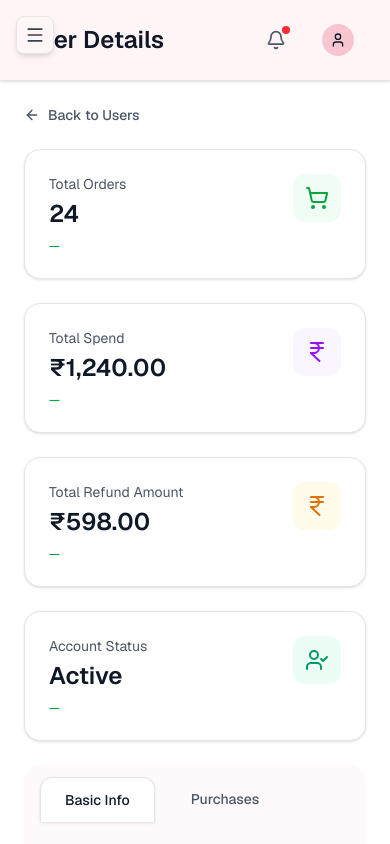
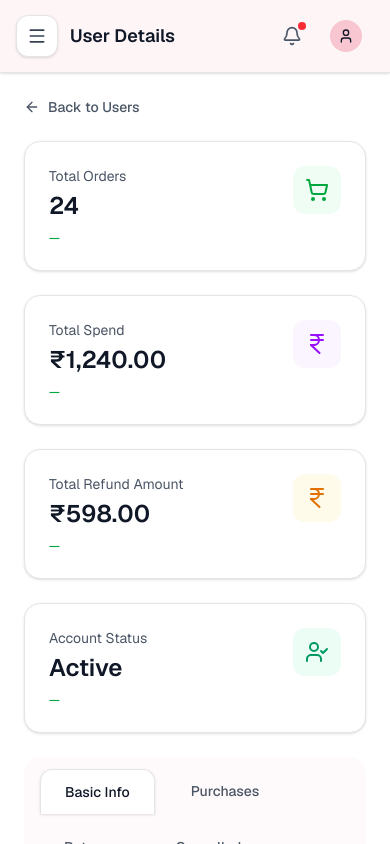
Before and after one commit to ZoyaAnsari19/true-beauty-admin-panel, a Next.js app: page /users/1 in a window 390 px wide. Built offline with nearby package versions, Linux system fonts and the light colour scheme.

Commit message:
Add Sidebar context integration: wrap SideBar and TopBar components with SidebarProvider for improved state management, and refactor sidebar toggle functionality to utilize context. Update layout structure for better organization.

```diff
--- a/app/layout.tsx
+++ b/app/layout.tsx
@@ -6,6 +6,7 @@ import { Geist, Geist_Mono } from "next/font/google";
 import "./globals.css";
 import SideBar from "@/components/SideBar";
 import TopBar from "@/components/TopBar";
+import { SidebarProvider } from "@/lib/sidebar-context";
 import { UsersProvider } from "@/lib/users-context";
 import { ProductsProvider } from "@/lib/products-context";
 
@@ -64,6 +65,7 @@ export default function RootLayout({
       >
         <UsersProvider>
         <ProductsProvider>
+        <SidebarProvider>
         <div className="flex h-screen bg-[#fef5f7]">
           <SideBar />
           <div className="flex-1 flex flex-col md:ml-64 overflow-hidden">
@@ -73,6 +75,7 @@ export default function RootLayout({
             </main>
           </div>
         </div>
+        </SidebarProvider>
         </ProductsProvider>
         </UsersProvider>
       </body>
--- a/components/SideBar.tsx
+++ b/components/SideBar.tsx
@@ -13,11 +13,11 @@ import {
   Palette,
   Boxes,
   Settings,
-  Menu,
   X,
 } from "lucide-react";
 import Link from "next/link";
 import { usePathname } from "next/navigation";
+import { useSidebar } from "@/lib/sidebar-context";
 
 interface MenuItem {
   label: string;
@@ -40,7 +40,7 @@ const menuItems: MenuItem[] = [
 ];
 
 export default function SideBar() {
-  const [isOpen, setIsOpen] = useState(false);
+  const { isOpen, setOpen } = useSidebar();
   const [isMobile, setIsMobile] = useState(false);
   const pathname = usePathname();
 
@@ -48,18 +48,18 @@ export default function SideBar() {
     const checkMobile = () => {
       setIsMobile(window.innerWidth < 768);
       if (window.innerWidth >= 768) {
-        setIsOpen(true);
+        setOpen(true);
       } else {
-        setIsOpen(false);
+        setOpen(false);
       }
     };
 
     checkMobile();
     window.addEventListener("resize", checkMobile);
     return () => window.removeEventListener("resize", checkMobile);
-  }, []);
+  }, [setOpen]);
 
-  const toggleSidebar = () => setIsOpen(!isOpen);
+  const toggleSidebar = () => setOpen(!isOpen);
 
   return (
     <>
@@ -67,7 +67,7 @@ export default function SideBar() {
       {isMobile && isOpen && (
         <div
           className="fixed inset-0 bg-black/20 z-40 md:hidden"
-          onClick={() => setIsOpen(false)}
+          onClick={() => setOpen(false)}
         />
       )}
 
@@ -88,6 +88,7 @@ export default function SideBar() {
             <button
               onClick={toggleSidebar}
               className="md:hidden p-2 rounded-lg hover:bg-[#f8c6d0] transition-colors"
+              aria-label="Close menu"
             >
               <X className="w-5 h-5 text-gray-600" />
             </button>
@@ -105,7 +106,7 @@ export default function SideBar() {
                 <Link
                   key={item.href}
                   href={item.href}
-                  onClick={() => isMobile && setIsOpen(false)}
+                  onClick={() => isMobile && setOpen(false)}
                   className={`
                     flex items-center gap-3 px-4 py-3 rounded-xl
                     transition-all duration-200
@@ -127,15 +128,6 @@ export default function SideBar() {
         </div>
       </aside>
 
-      {/* Mobile menu button */}
-      {isMobile && (
-        <button
-          onClick={toggleSidebar}
-          className="fixed top-4 left-4 z-50 p-2 bg-[#fef5f7] rounded-lg shadow-md border border-gray-200 md:hidden hover:bg-[#f8c6d0] transition-colors"
-        >
-          <Menu className="w-5 h-5 text-gray-700" />
-        </button>
-      )}
     </>
   );
 }
--- a/components/TopBar.tsx
+++ b/components/TopBar.tsx
@@ -1,7 +1,8 @@
 "use client";
 
 import React, { useState } from "react";
-import { Search, Bell, User, ChevronDown } from "lucide-react";
+import { Search, Bell, User, ChevronDown, Menu } from "lucide-react";
+import { useSidebar } from "@/lib/sidebar-context";
 
 interface TopBarProps {
   pageTitle?: string;
@@ -10,17 +11,28 @@ interface TopBarProps {
 export default function TopBar({ pageTitle = "Dashboard" }: TopBarProps) {
   const [showProfileMenu, setShowProfileMenu] = useState(false);
   const [showNotifications, setShowNotifications] = useState(false);
+  const { toggle: toggleSidebar } = useSidebar();
 
   return (
     <header className="sticky top-0 z-30 bg-[#fef5f7] border-b border-gray-200 shadow-sm">
-      <div className="flex items-center justify-between px-6 py-4">
-        {/* Page Title */}
-        <div>
-          <h1 className="text-2xl font-semibold text-gray-900">{pageTitle}</h1>
+      <div className="flex items-center justify-between gap-3 px-4 py-3 md:px-6 md:py-4">
+        {/* Left: Hamburger (mobile) + Title */}
+        <div className="flex min-w-0 flex-1 items-center gap-3">
+          <button
+            type="button"
+            onClick={toggleSidebar}
+            className="shrink-0 rounded-xl border border-gray-200 bg-white p-2.5 shadow-sm hover:bg-[#f8c6d0] transition-colors md:hidden"
+            aria-label="Open menu"
+          >
+            <Menu className="h-5 w-5 text-gray-700" />
+          </button>
+          <h1 className="truncate text-lg font-semibold text-gray-900 md:text-2xl" title={pageTitle}>
+            {pageTitle}
+          </h1>
         </div>
 
         {/* Right side: Search, Notifications, Profile */}
-        <div className="flex items-center gap-4">
+        <div className="flex shrink-0 items-center gap-2 md:gap-4">
           {/* Search */}
           <div className="relative hidden md:block">
             <Search className="absolute left-3 top-1/2 -translate-y-1/2 w-5 h-5 text-gray-400" />
@@ -47,7 +59,7 @@ export default function TopBar({ pageTitle = "Dashboard" }: TopBarProps) {
                   className="fixed inset-0 z-10"
                   onClick={() => setShowNotifications(false)}
                 />
-                <div className="absolute right-0 mt-2 w-80 bg-white rounded-xl shadow-lg border border-gray-200 py-2 z-20">
+                <div className="absolute right-0 mt-2 w-80 max-w-[calc(100vw-2rem)] bg-white rounded-xl shadow-lg border border-gray-200 py-2 z-20">
                   <div className="px-4 py-3 border-b border-gray-200">
                     <h3 className="font-semibold text-gray-900">Notifications</h3>
                   </div>
--- /dev/null
+++ b/lib/sidebar-context.tsx
@@ -0,0 +1,31 @@
+"use client";
+
+import React, { createContext, useContext, useState, useCallback } from "react";
+
+interface SidebarContextValue {
+  isOpen: boolean;
+  setOpen: (open: boolean) => void;
+  toggle: () => void;
+}
+
+const SidebarContext = createContext<SidebarContextValue | null>(null);
+
+export function SidebarProvider({ children }: { children: React.ReactNode }) {
+  const [isOpen, setOpen] = useState(false);
+
+  const toggle = useCallback(() => {
+    setOpen((prev) => !prev);
+  }, []);
+
+  return (
+    <SidebarContext.Provider value={{ isOpen, setOpen, toggle }}>
+      {children}
+    </SidebarContext.Provider>
+  );
+}
+
+export function useSidebar() {
+  const ctx = useContext(SidebarContext);
+  if (!ctx) throw new Error("useSidebar must be used within SidebarProvider");
+  return ctx;
+}
```
